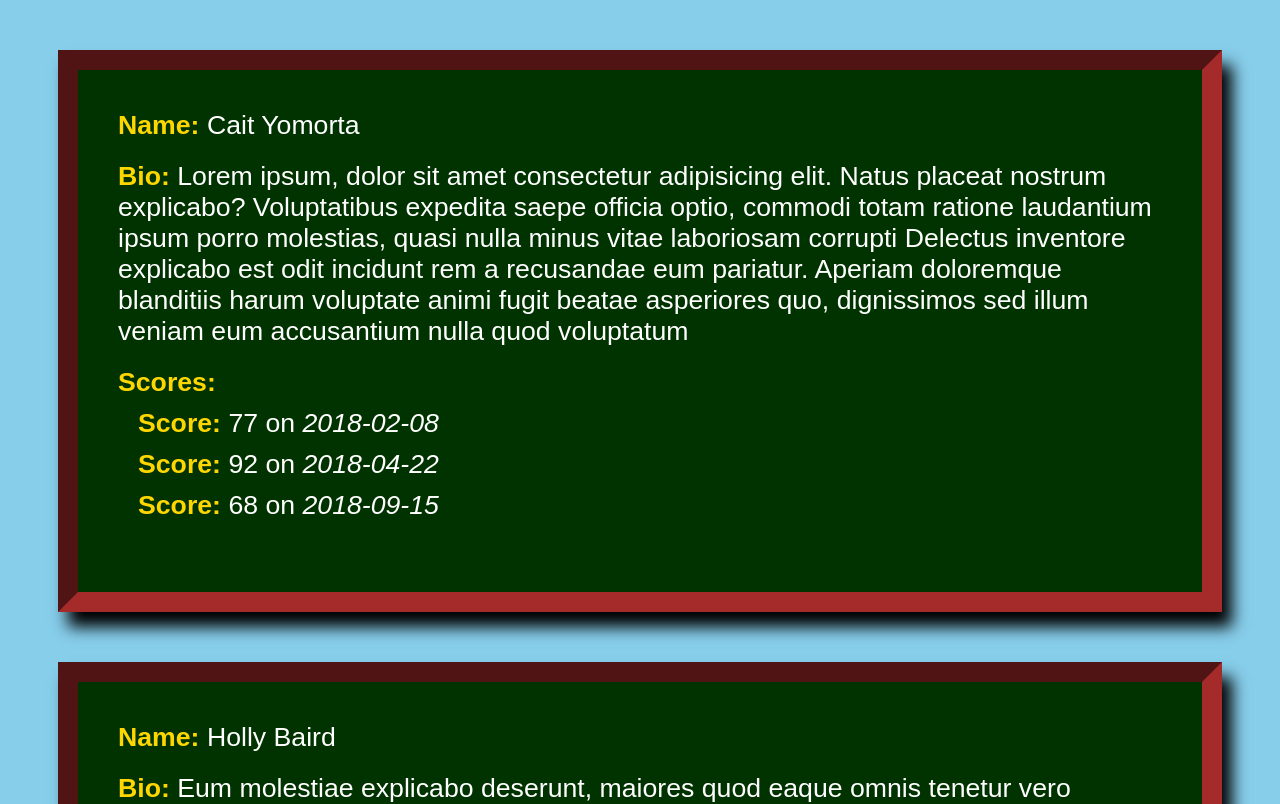
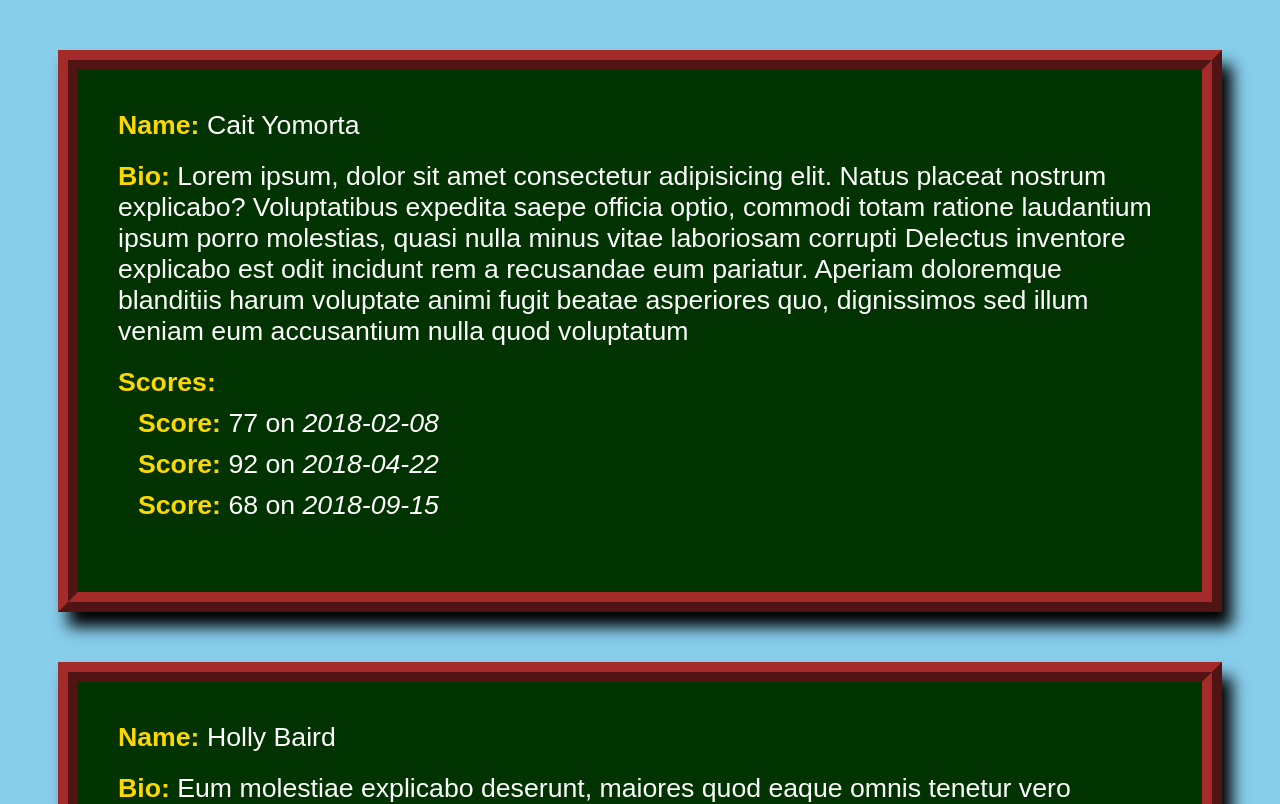
Before and after one commit to awatersny/RenderingArraysInReact, a React (Vite) app: page / in a window 1280 px wide. Shown: the top 804 px of the page. Built offline with nearby package versions, Linux system fonts and the light colour scheme; a web font is replaced by a local one.

Commit message:
Change border styling

```diff
--- a/src/App.css
+++ b/src/App.css
@@ -7,7 +7,7 @@
   color: white;
   margin: 50px;
   padding: 20px;
-  border: 20px inset brown;
+  border: 20px ridge brown;
   box-shadow: 10px 15px 15px black;
   font-size: 20pt;
 }
```
